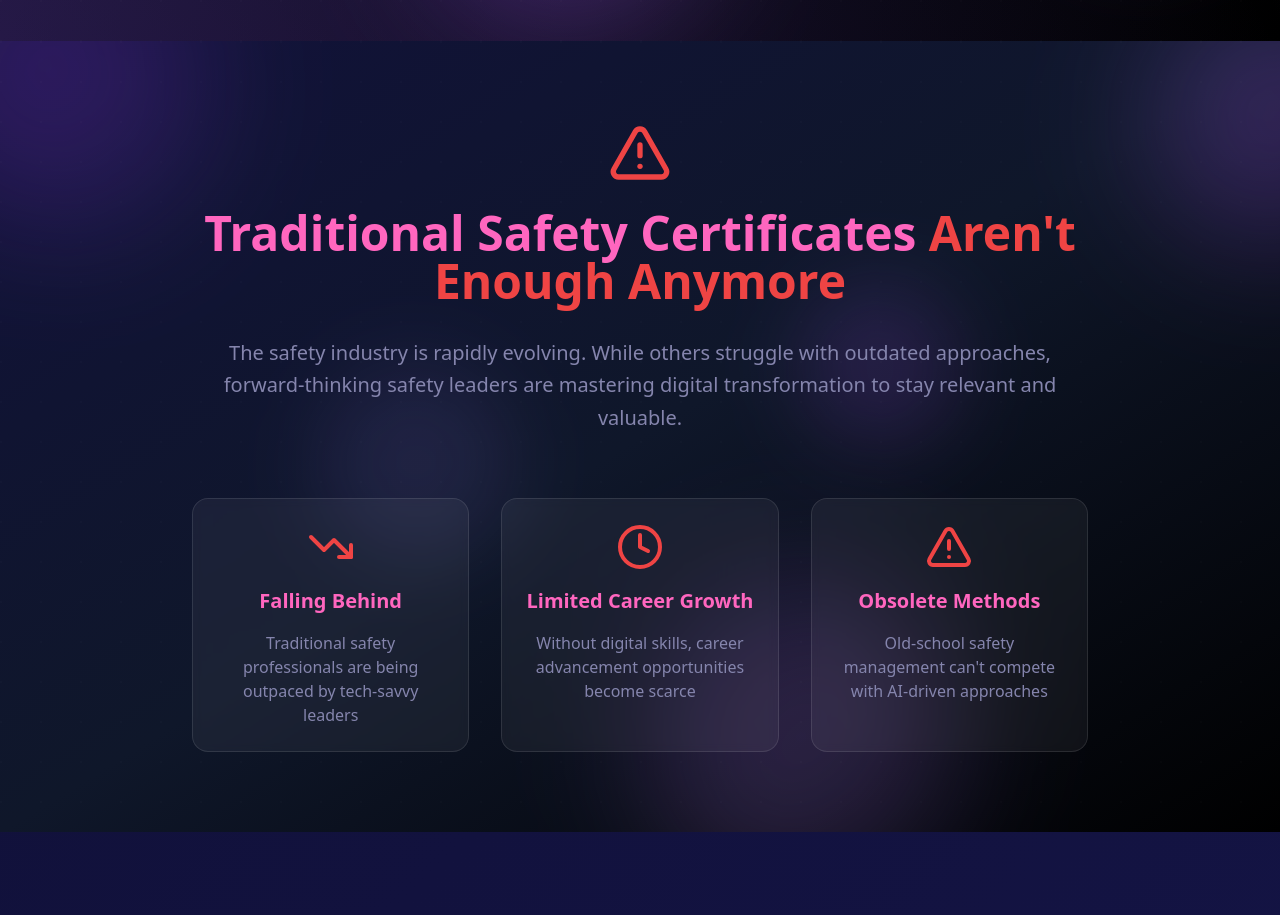
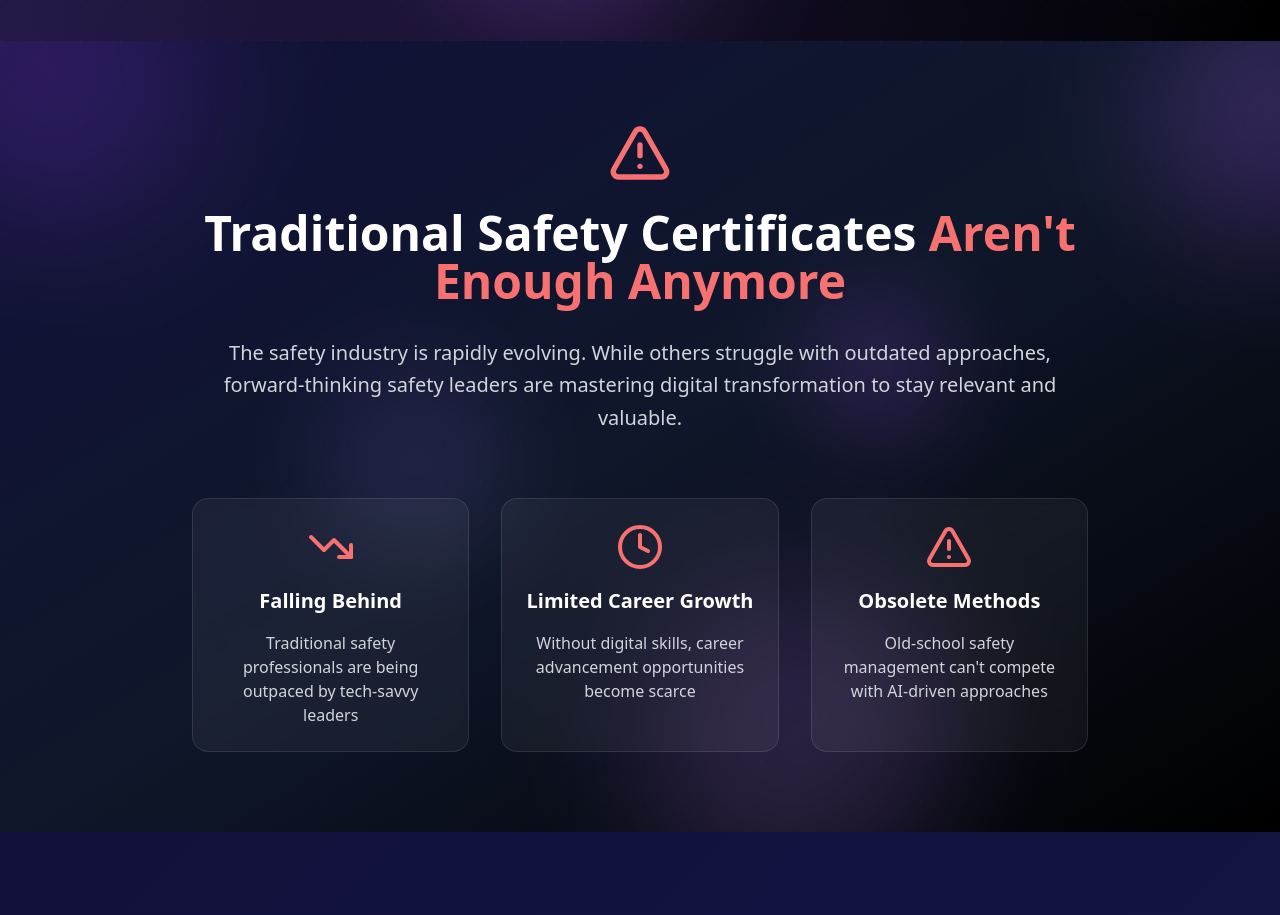
Before and after one commit to lucasdomingues19/safety4-lead-future, a React (Vite) app: page / in a window 1280 px wide. Shown: the part 2480-3395 px from the top of the page. Built offline with nearby package versions, Linux system fonts and the light colour scheme.

Commit message:
Fix background color consistency

```diff
--- a/src/components/ProblemSection.tsx
+++ b/src/components/ProblemSection.tsx
@@ -33,40 +33,40 @@ export const ProblemSection = () => {
       <div className="container mx-auto px-4 relative z-10">
         <div className="text-center max-w-4xl mx-auto animate-fade-in">
           <div className="flex justify-center mb-6">
-            <AlertTriangle className="w-16 h-16 text-destructive" />
+            <AlertTriangle className="w-16 h-16 text-red-400" />
           </div>
 
-          <h2 className="text-4xl lg:text-5xl font-bold text-foreground mb-8">
+          <h2 className="text-4xl lg:text-5xl font-bold text-white mb-8">
             Traditional Safety Certificates{" "}
-            <span className="text-destructive">Aren't Enough Anymore</span>
+            <span className="text-red-400">Aren't Enough Anymore</span>
           </h2>
 
-          <p className="text-xl text-muted-foreground mb-12 leading-relaxed">
+          <p className="text-xl text-gray-300 mb-12 leading-relaxed">
             The safety industry is rapidly evolving. While others struggle with outdated approaches,
             forward-thinking safety leaders are mastering digital transformation to stay relevant and valuable.
           </p>
 
           <div className="grid md:grid-cols-3 gap-8 mt-16">
             <div className="text-center space-y-4 animate-slide-up bg-white/5 backdrop-blur-sm rounded-2xl p-6 border border-white/10">
-              <TrendingDown className="w-12 h-12 text-destructive mx-auto" />
-              <h3 className="text-xl font-semibold text-foreground">Falling Behind</h3>
-              <p className="text-muted-foreground">
+              <TrendingDown className="w-12 h-12 text-red-400 mx-auto" />
+              <h3 className="text-xl font-semibold text-white">Falling Behind</h3>
+              <p className="text-gray-300">
                 Traditional safety professionals are being outpaced by tech-savvy leaders
               </p>
             </div>
 
             <div className="text-center space-y-4 animate-slide-up bg-white/5 backdrop-blur-sm rounded-2xl p-6 border border-white/10" style={{animationDelay: '0.2s'}}>
-              <Clock className="w-12 h-12 text-destructive mx-auto" />
-              <h3 className="text-xl font-semibold text-foreground">Limited Career Growth</h3>
-              <p className="text-muted-foreground">
+              <Clock className="w-12 h-12 text-red-400 mx-auto" />
+              <h3 className="text-xl font-semibold text-white">Limited Career Growth</h3>
+              <p className="text-gray-300">
                 Without digital skills, career advancement opportunities become scarce
               </p>
             </div>
 
             <div className="text-center space-y-4 animate-slide-up bg-white/5 backdrop-blur-sm rounded-2xl p-6 border border-white/10" style={{animationDelay: '0.4s'}}>
-              <AlertTriangle className="w-12 h-12 text-destructive mx-auto" />
-              <h3 className="text-xl font-semibold text-foreground">Obsolete Methods</h3>
-              <p className="text-muted-foreground">
+              <AlertTriangle className="w-12 h-12 text-red-400 mx-auto" />
+              <h3 className="text-xl font-semibold text-white">Obsolete Methods</h3>
+              <p className="text-gray-300">
                 Old-school safety management can't compete with AI-driven approaches
               </p>
             </div>
```
